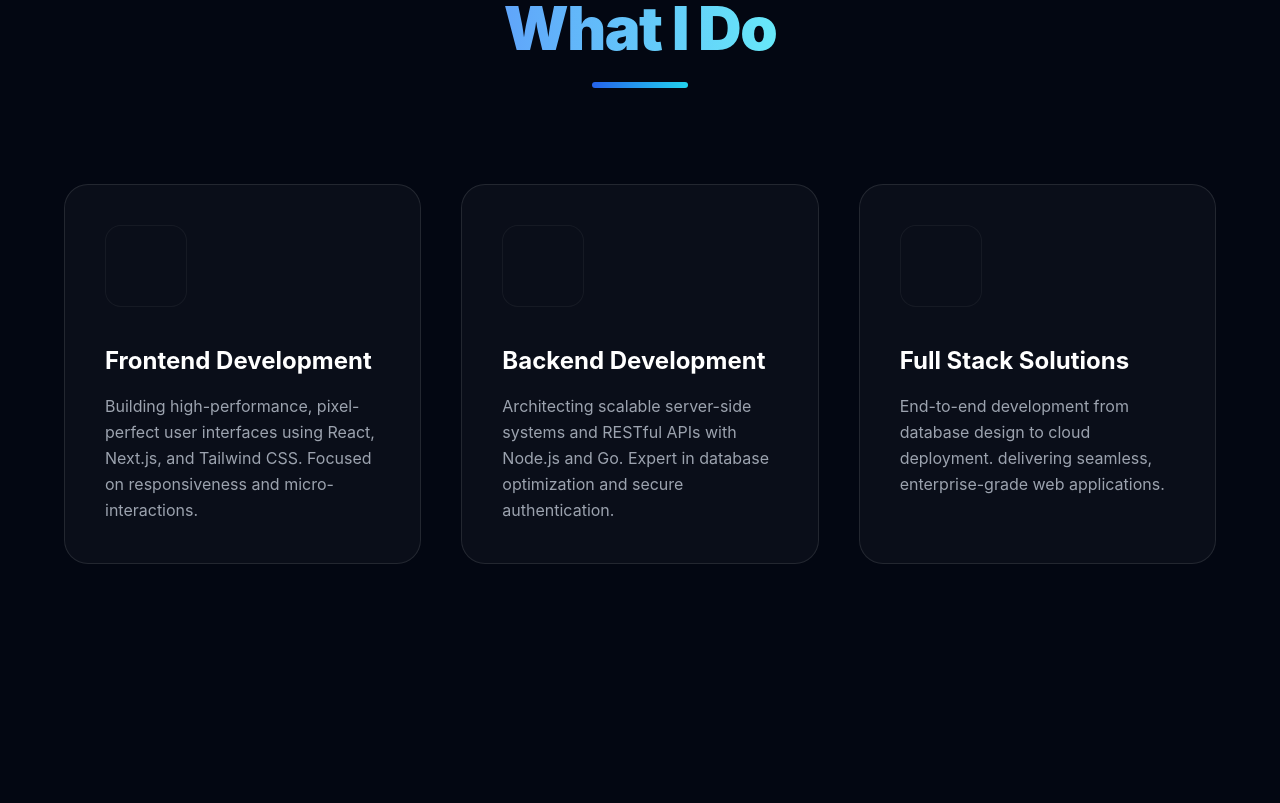
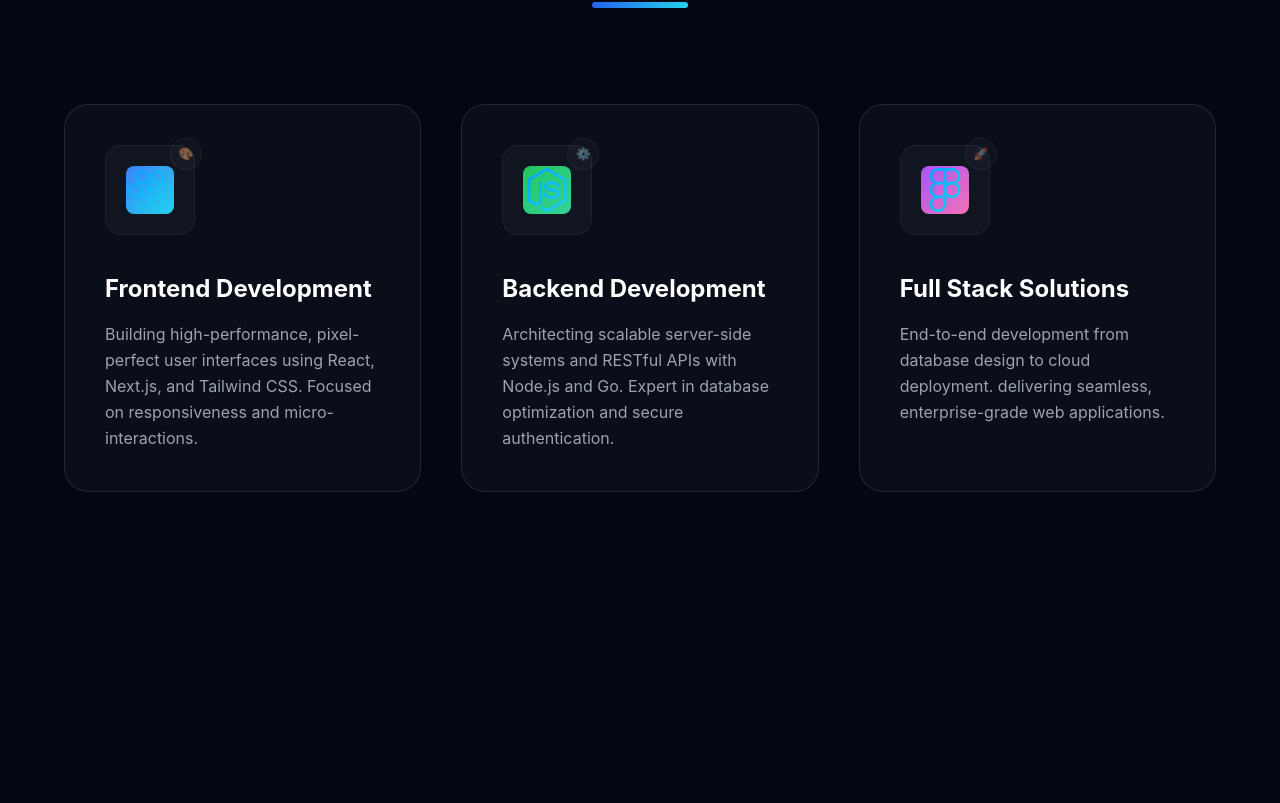
Before and after one commit to Ankitsachan2546/-My-portfolio, a React (Vite) app: page / in a window 1280 px wide. Shown: the part 1097-1900 px from the top of the page. Built offline with nearby package versions, Linux system fonts and the light colour scheme.

Commit message:
Refactor: Enhanced Services section icons and reduced section spacing

```diff
--- a/src/App.jsx
+++ b/src/App.jsx
@@ -16,7 +16,7 @@ function App() {
 
       <Navbar />
 
-      <main className="relative z-10 space-y-32 md:space-y-48 pb-32">
+      <main className="relative z-10 space-y-20 md:space-y-28 pb-32">
         <Hero />
         <Services />
         <Skills />
--- a/src/components/Services.jsx
+++ b/src/components/Services.jsx
@@ -35,8 +35,12 @@ const Services = () => {
                         {/* Hover Gradient Background */}
                         <div className={`absolute inset-0 bg-gradient-to-br ${service.color} opacity-0 group-hover:opacity-[0.03] transition-opacity duration-500`} />
 
-                        <div className={`mb-8 p-4 inline-block rounded-2xl bg-white/[0.03] border border-white/5 bg-gradient-to-br ${service.color} bg-clip-text`}>
-                            <service.icon className="w-12 h-12 text-transparent" />
+                        <div className="mb-8 p-5 inline-block rounded-2xl bg-white/[0.03] border border-white/5 relative group-hover:scale-110 transition-transform duration-500">
+                            <service.icon className={`w-12 h-12 bg-gradient-to-br ${service.color} p-0.5 rounded-lg`} style={{ fill: 'url(#gradient)' }} />
+                            {/* Adding a small emoji tag for extra flair as requested */}
+                            <div className="absolute -top-2 -right-2 w-8 h-8 rounded-full bg-white/5 border border-white/10 flex items-center justify-center text-xs animate-pulse">
+                                {index === 0 ? '🎨' : index === 1 ? '⚙️' : '🚀'}
+                            </div>
                         </div>
 
                         <h3 className="text-2xl font-bold mb-4 text-white group-hover:text-blue-400 transition-colors">
@@ -49,6 +53,14 @@ const Services = () => {
                     </div>
                 ))}
             </div>
+
+            {/* SVG Gradient definition for the icons */}
+            <svg width="0" height="0" className="absolute">
+                <linearGradient id="gradient" x1="0%" y1="0%" x2="100%" y2="100%">
+                    <stop offset="0%" stopColor="#00a3ff" />
+                    <stop offset="100%" stopColor="#22d3ee" />
+                </linearGradient>
+            </svg>
         </Section>
     );
 };
```
